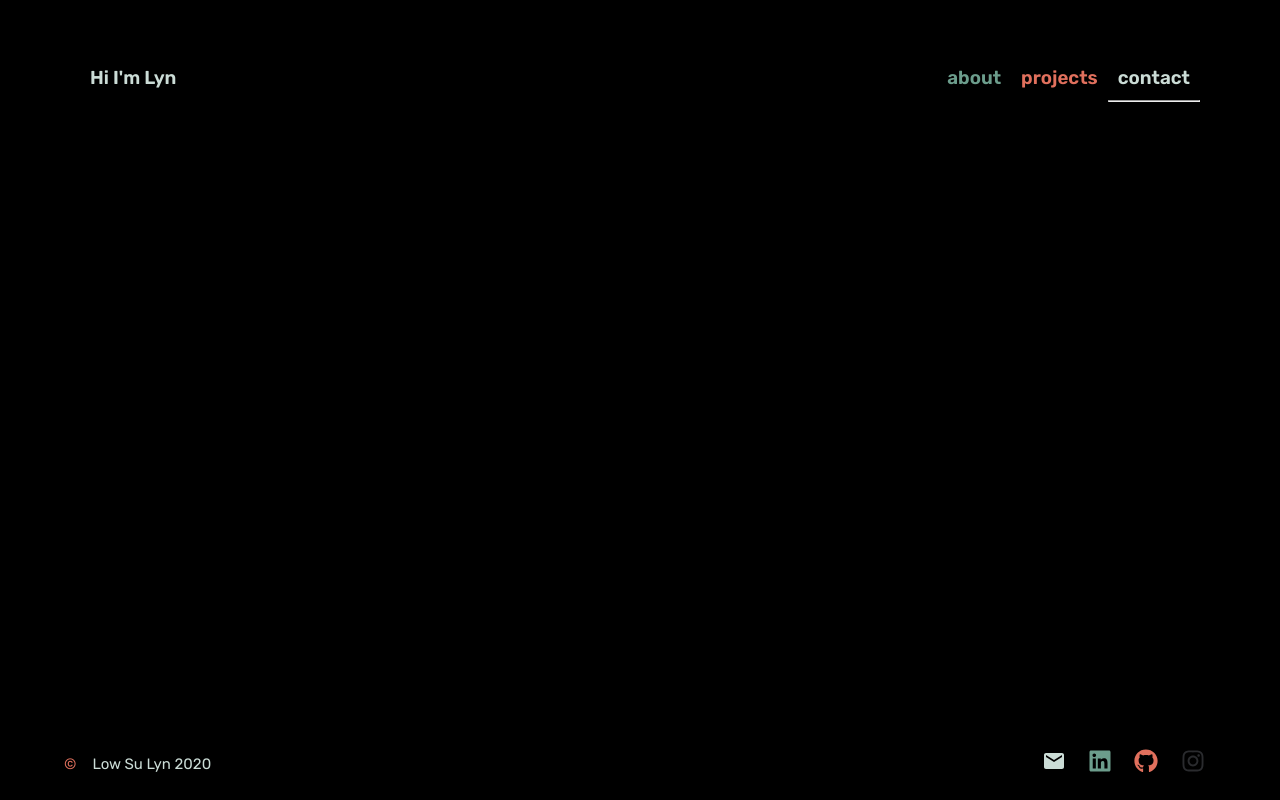
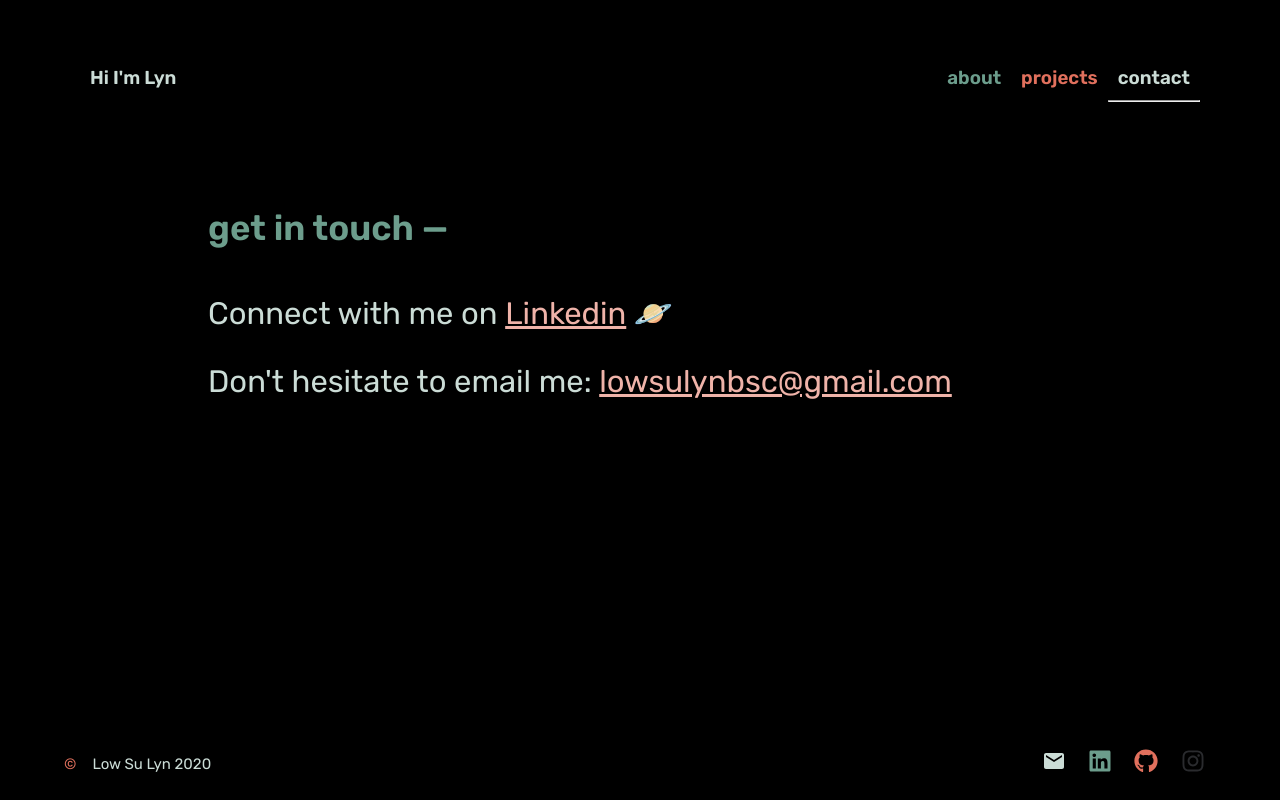
Before and after one commit to lux9903/personal-website, a React (Create React App) app: page /contact in a window 1280 px wide. Built offline with nearby package versions, Linux system fonts and the light colour scheme.

Commit message:
Complete contacts page

```diff
--- a/src/constants.jsx
+++ b/src/constants.jsx
@@ -4,6 +4,7 @@ import StudySpot from "../src/assets/studyspot.png";
 export const LIGHT_GREY = "#CBDCD6";
 export const DARK_GREY = "#2A2B2E";
 export const ORANGE = "#E1705D";
+export const LIGHT_ORANGE = "#EFB3A9";
 
 export const OFF_WHITE = "#F4EEE9";
 export const BLUE = "#6C9D8C";
--- a/src/pages/About.js
+++ b/src/pages/About.js
@@ -4,7 +4,7 @@ import Lyn from "../assets/lyn-bw.jpg";
 import { makeStyles } from "@material-ui/core/styles";
 import ProgressiveImage from "react-progressive-image";
 import "../styles/About.css";
-import { BLUE, ORANGE, DARK_GREY } from "../constants";
+import { BLUE, ORANGE, DARK_GREY, LIGHT_GREY } from "../constants";
 import Grid from "@material-ui/core/Grid";
 import Fade from "@material-ui/core/Fade";
 
@@ -42,11 +42,17 @@ const About = () => {
     <div className="about-container">
       <Grid className={aboutGrid} container>
         <Grid item sm={12} md={4} className={image}>
-          <ProgressiveImage src={Lyn} placeholder="lyn image">
-            {(src, loading) => (
-              <img style={{ opacity: loading ? 0.8 : 1 }} src={src} alt="lyn" />
-            )}
-          </ProgressiveImage>
+          <Fade in timeout={{ enter: 1100 }}>
+            <ProgressiveImage src={Lyn} placeholder="lyn image">
+              {(src, loading) => (
+                <img
+                  style={{ opacity: loading ? 0.8 : 1 }}
+                  src={src}
+                  alt="lyn"
+                />
+              )}
+            </ProgressiveImage>
+          </Fade>
         </Grid>
         <Grid item sm={12} md={8}>
           <Fade in timeout={{ enter: 1200 }}>
@@ -62,8 +68,16 @@ const About = () => {
                 <br />
                 <div className="second-text">
                   During my free time, I like exploring architectural spaces,
-                  obsessively learning trivial facts about films and watching
-                  period dramas on Netflix{" "}
+                  listening to this{" "}
+                  <a
+                    href="https://www.youtube.com/watch?v=5qap5aO4i9A"
+                    target="_blank"
+                    rel="noopener noreferrer"
+                    style={{ color: LIGHT_GREY }}
+                  >
+                    lofi hip hop girl
+                  </a>{" "}
+                  and watching period dramas on Netflix{" "}
                   <span style={{ fontSize: "13px" }}>
                     (current favourite: Queen's Gambit)
                   </span>
--- a/src/pages/Contact.jsx
+++ b/src/pages/Contact.jsx
@@ -1,11 +1,71 @@
-import React from 'react';
+import React, { Fragment } from "react";
+import Grid from "@material-ui/core/Grid";
+import makeStyles from "@material-ui/core/styles/makeStyles";
+import { LIGHT_ORANGE, ORANGE } from "../constants";
+import Fade from "@material-ui/core/Fade";
+
+const useStyles = makeStyles((theme) => ({
+  root: {
+    flexGrow: 1,
+    padding: theme.spacing(4, 10),
+    margin: "8rem",
+    textAlign: "left",
+  },
+  heading: {
+    fontSize: "35px",
+  },
+  contacts: {
+    fontSize: "31px",
+  },
+}));
 
 const Contact = () => {
-    return (
-        <div>
-
-        </div>
-    );
+  const classes = useStyles();
+  return (
+    <Fragment>
+      <div className={classes.root}>
+        <Grid
+          container
+          direction="row"
+          justify="flex-start"
+          alignItems="center"
+          spacing={5}
+        >
+          <Grid item xs={12} sm={12} md={12}>
+            <Fade in timeout={{ enter: 1100 }}>
+              <div>
+                <h4 className={classes.heading}>get in touch —</h4>
+                <p className={classes.contacts}>
+                  Connect with me on{" "}
+                  <a
+                    href="https://www.linkedin.com/in/su-lyn-low/"
+                    target="_blank"
+                    rel="noopener noreferrer"
+                    style={{ color: LIGHT_ORANGE }}
+                  >
+                    Linkedin
+                  </a>{" "}
+                  🪐
+                </p>
+                <p className={classes.contacts}>
+                  Don't hesitate to email me:{" "}
+                  <a
+                    href="mailto:lowsulynbsc@gmail.com"
+                    target="_blank"
+                    rel="noopener noreferrer"
+                    style={{ color: LIGHT_ORANGE }}
+                  >
+                    lowsulynbsc@gmail.com
+                  </a>
+                </p>
+              </div>
+            </Fade>
+            <br />
+          </Grid>
+        </Grid>
+      </div>
+    </Fragment>
+  );
 };
 
 export default Contact;
--- a/src/pages/Error.js
+++ b/src/pages/Error.js
@@ -40,7 +40,7 @@ const Error = () => {
           spacing={5}
         >
           <Grid item xs={12} sm={12} md={12}>
-            <h4 className={classes.heading}>I have bad news for you 🪐</h4>
+            <h4 className={classes.heading}>I have bad news for you 🔮 </h4>
             <p>
               The page you're looking for might be removed or temporarily
               unavailable.
--- a/src/pages/Projects.jsx
+++ b/src/pages/Projects.jsx
@@ -1,7 +1,7 @@
 // referenced from https://www.blog.karenying.com/posts/adding-transitions-to-a-react-carousel-with-material-ui
 import React, { useState } from "react";
 import makeStyles from "@material-ui/core/styles/makeStyles";
-import { OFF_WHITE, SLIDE_INFO } from "../constants";
+import { OFF_WHITE, ORANGE, SLIDE_INFO } from "../constants";
 import Card from "@material-ui/core/Card";
 import { FaChevronLeft, FaChevronRight, FaCode } from "react-icons/fa";
 import "../styles/Projects.css";
@@ -89,7 +89,7 @@ const Projects = () => {
             <Grid item xs={12} sm={12} md={6}>
               <h2>{name}</h2>
               <h4>{type}</h4>
-              <h5>{stack}</h5>
+              <h5 style={{ color: ORANGE }}>{stack}</h5>
               <p style={{ color: "black", lineHeight: "28px" }}>
                 {description}
               </p>
```
